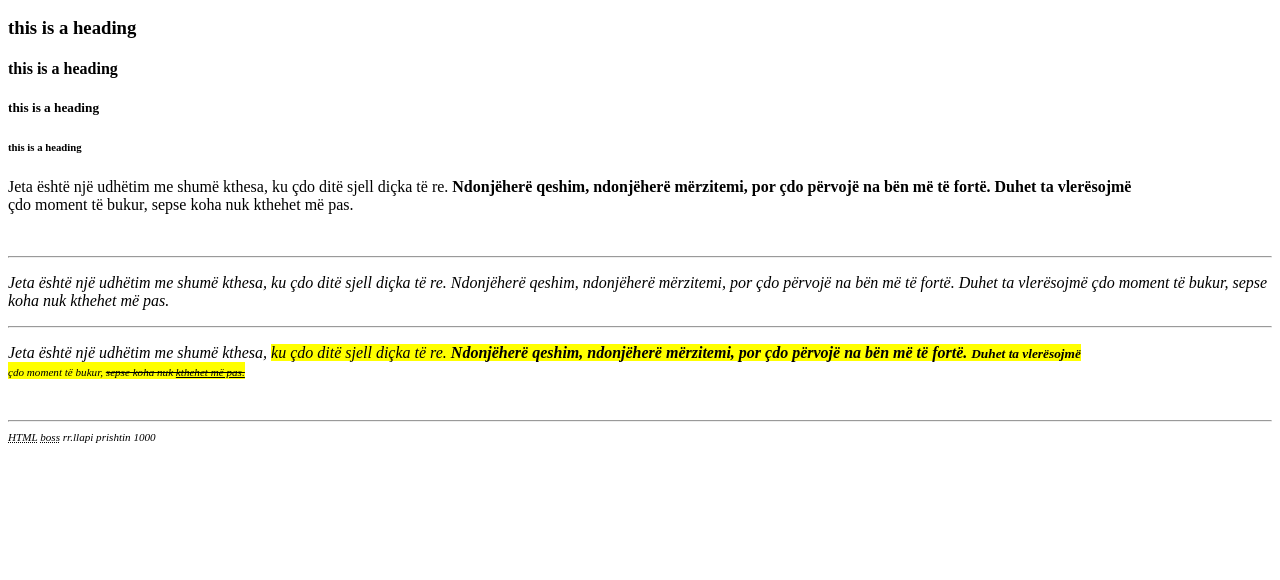
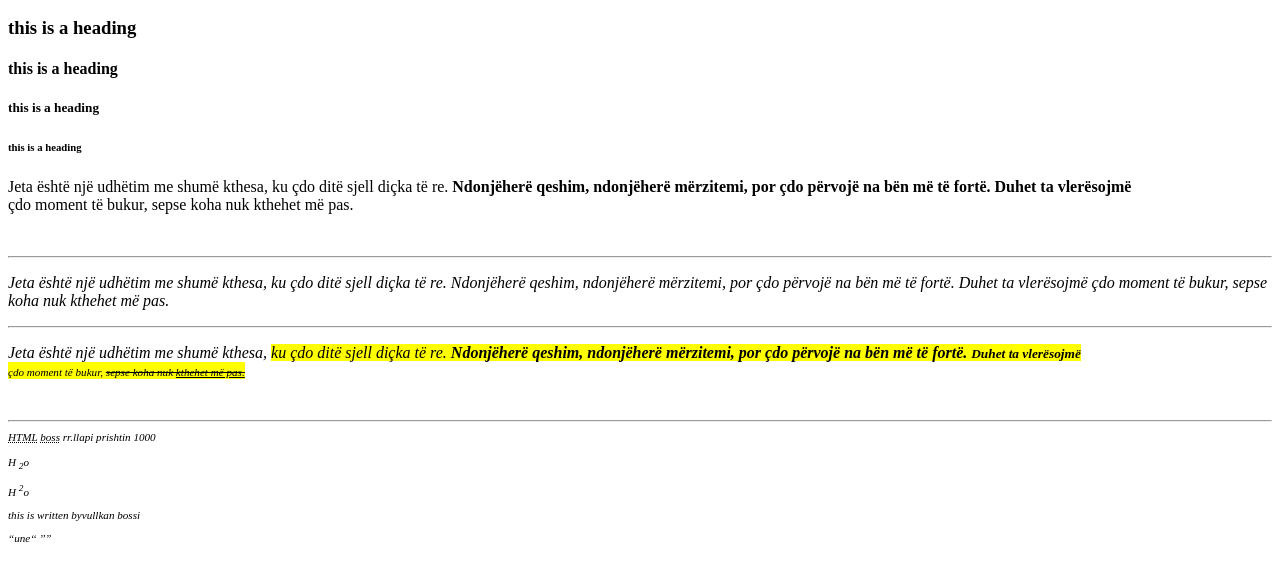
Before and after one commit to vullkanshala1/WebAdvanced, a plain HTML site: page module3/index.html in a window 1280 px wide. Shown: the part 110-690 px from the top of the page. Drawn offline with Linux system fonts and the light colour scheme.

Commit message:
new changes

```diff
--- a/module3/index.html
+++ b/module3/index.html
@@ -57,21 +57,13 @@ por çdo përvojë na bën më të fortë<mark>.</strong>
 
 
 
+<p>H <sub>2</sub>o</p>
+<p>H <sup>2</sup>o</p>
+
+<p>this is written by<cite>vullkan bossi<cite><p>
 
 
-
-
-
-
-
-
-
-
-
-
-
-
-
+<p><q>une<q><q>
 
 
 
```
Also changed, not shown: Module4/index.html (added, +28 -0 lines).
